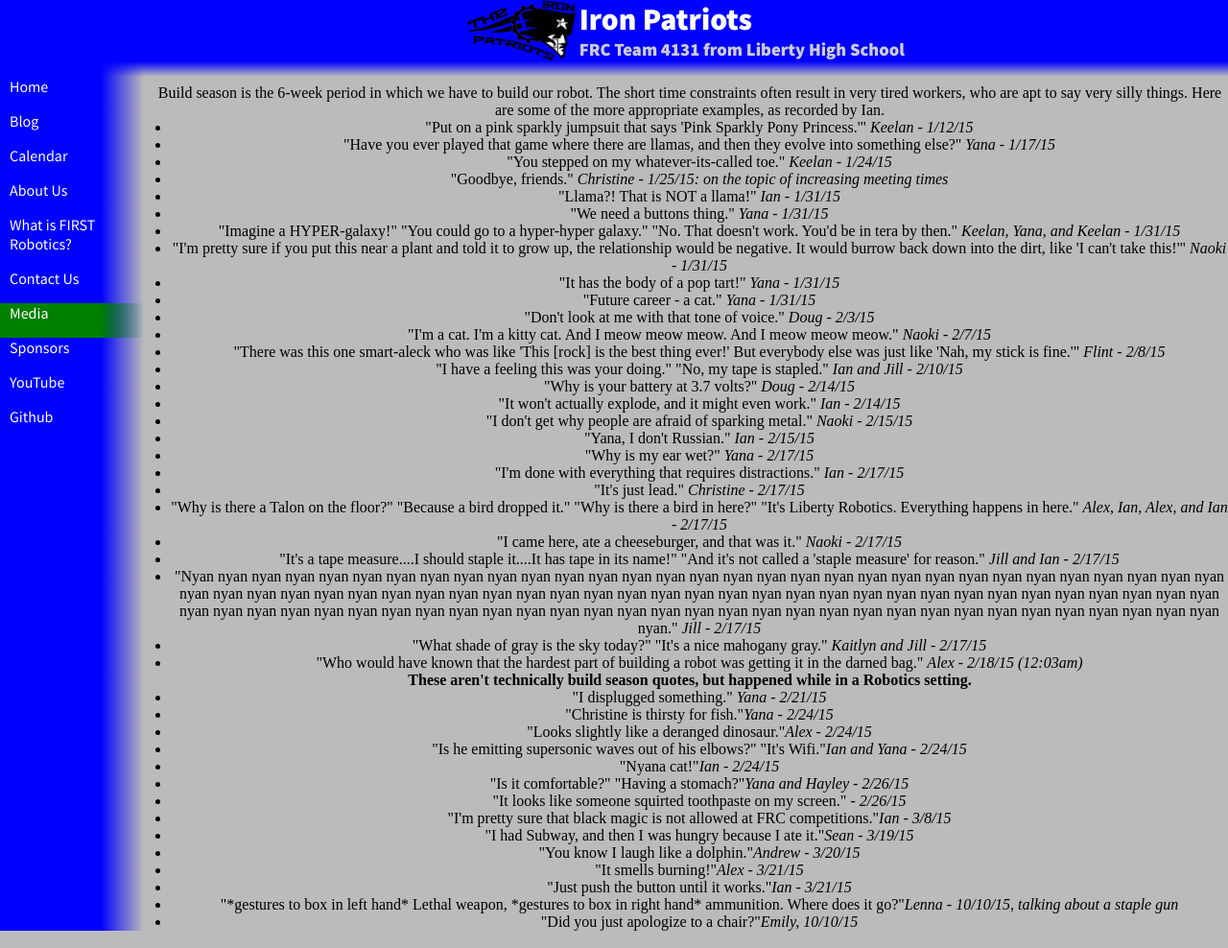
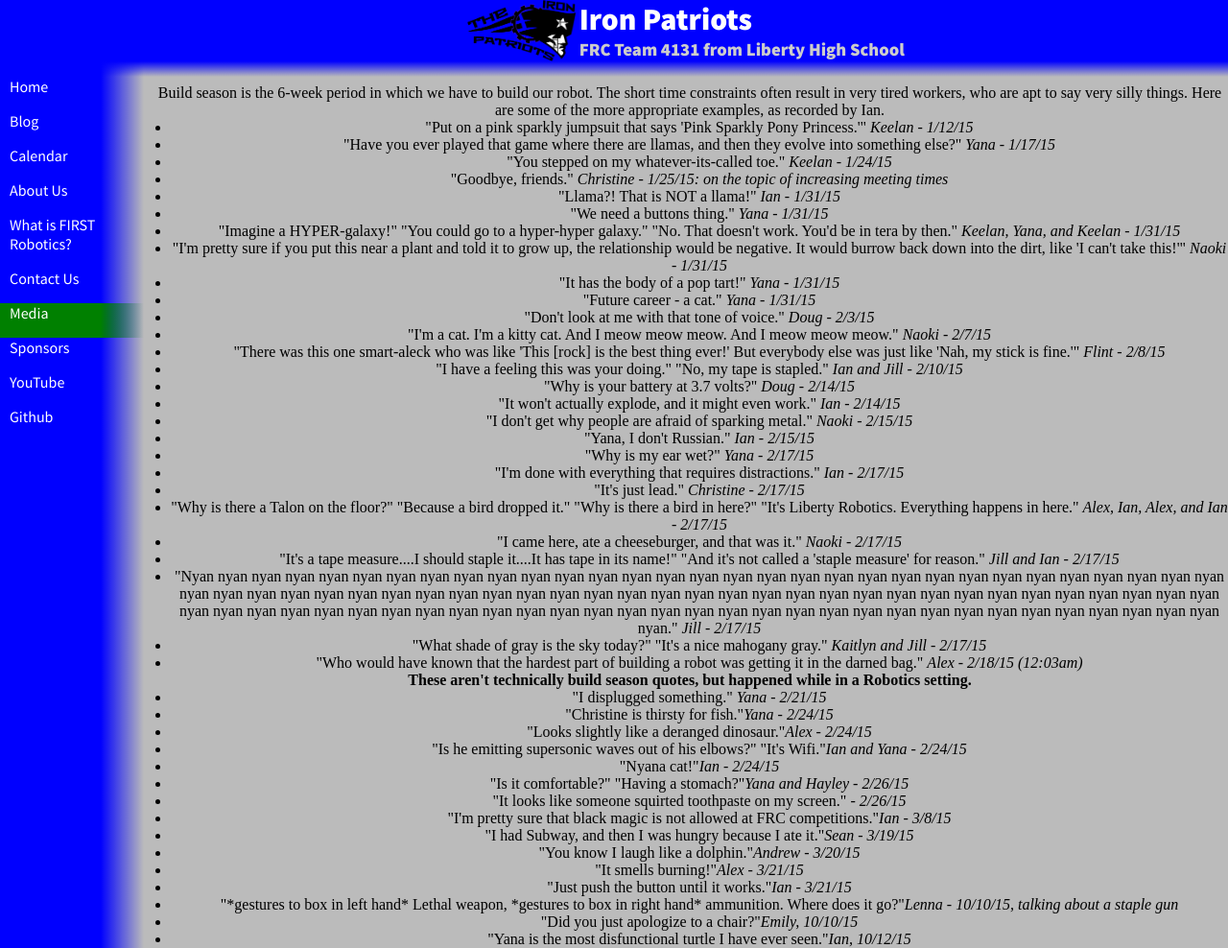
Before and after one commit to katiebugmoon/FRC4131.github.io, a Jekyll site: the page built from media/2015/quotes.html, in a window 1280 px wide. Shown: the whole page at 96% size. Built offline with Jekyll 4.4.1, drawn with Linux system fonts in a browser that asks for light colours; nearby versions of some CDN libraries.

Commit message:
The quotes keep coming.

```diff
--- a/media/2015/quotes.html
+++ b/media/2015/quotes.html
@@ -48,5 +48,6 @@ title: Build Season 2015 Quotes
 	<li>"Just push the button until it works."<i>Ian - 3/21/15</i></li>
 	<li>"*gestures to box in left hand* Lethal weapon, *gestures to box in right hand* ammunition. Where does it go?"<i>Lenna - 10/10/15, talking about a staple gun</i></li>
 	<li>"Did you just apologize to a chair?"<i>Emily, 10/10/15</i></li>
+	<li>"Yana is the most disfunctional turtle I have ever seen."<i>Ian, 10/12/15</i></li>
 </ul>
 <center>
```
